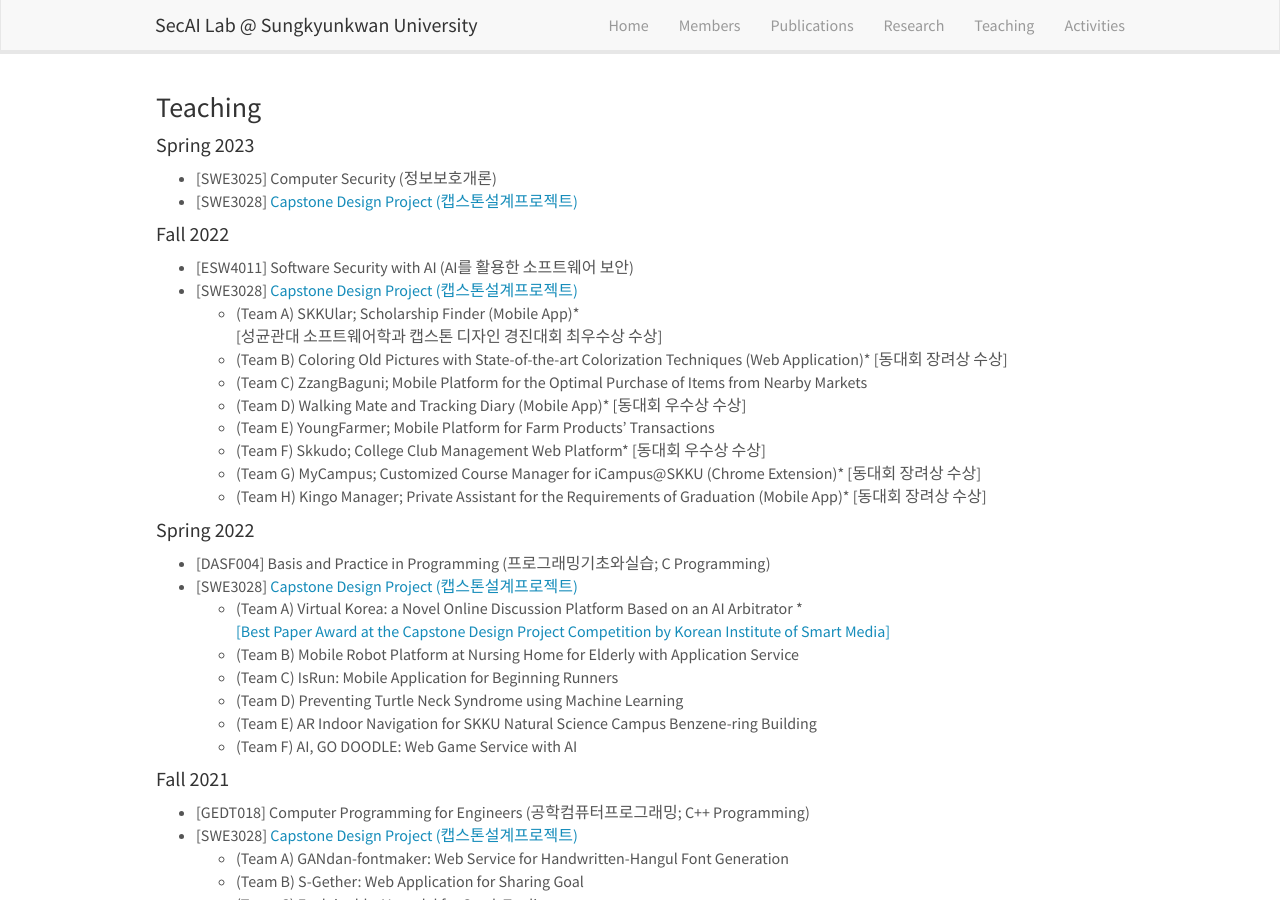
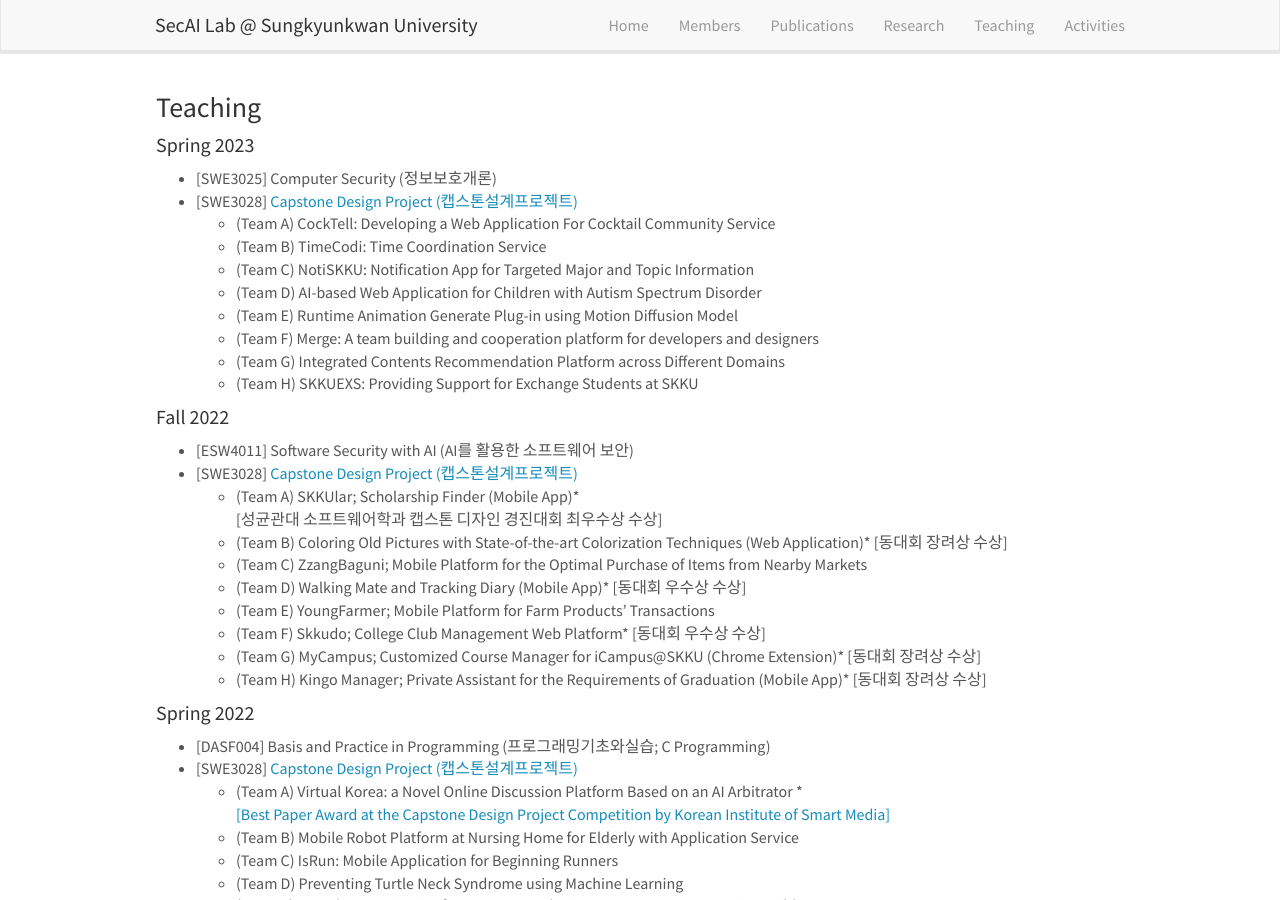
Before and after one commit to SecAI-Lab/secai-lab.github.io, a Jekyll site: the page built from _pages/teaching.md, in a window 1280 px wide and 900 px high. Built offline with Jekyll 4.4.1, drawn with Linux system fonts in a browser that asks for light colours; nearby versions of some CDN libraries.

Commit message:
teaching updated

```diff
--- a/_pages/teaching.md
+++ b/_pages/teaching.md
@@ -10,7 +10,15 @@ permalink: /teaching/
 
 #### Spring 2023
 * [SWE3025] Computer Security (정보보호개론)
-* [SWE3028] <a href="#" target="_blank">Capstone Design Project (캡스톤설계프로젝트)</a>
+* [SWE3028] <a href="https://github.com/SecAI-Lab/SWE3028-Spring-2023/" target="_blank">Capstone Design Project (캡스톤설계프로젝트)</a>
+  - (Team A) CockTell: Developing a Web Application For Cocktail Community Service
+  - (Team B) TimeCodi: Time Coordination Service
+  - (Team C) NotiSKKU: Notification App for Targeted Major and Topic Information
+  - (Team D) AI-based Web Application for Children with Autism Spectrum Disorder
+  - (Team E) Runtime Animation Generate Plug-in using Motion Diffusion Model
+  - (Team F) Merge: A team building and cooperation platform for developers and designers
+  - (Team G) Integrated Contents Recommendation Platform across Different Domains
+  - (Team H) SKKUEXS: Providing Support for Exchange Students at SKKU
 
 #### Fall 2022
 * [ESW4011] Software Security with AI (AI를 활용한 소프트웨어 보안)
```
Also changed, not shown: _pages/home.md (+2 -0 lines).
